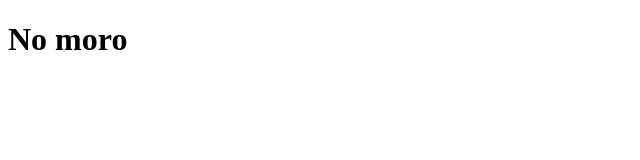
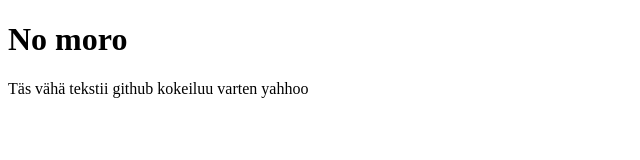
Before and after one commit to Velimah/WebMediaProjekti, a plain HTML site: page index.html in a window 1280 px wide. Shown: the whole page, without its empty margins (0-640 px from the left). Drawn offline with Linux system fonts and the light colour scheme.

Commit message:
kokeilu kakkonen

```diff
--- a/index.html
+++ b/index.html
@@ -6,6 +6,7 @@
 </head>
 <body>
 	<h1>No moro</h1>
+	<p>Täs vähä tekstii github kokeiluu varten yahhoo</p>
 
 </body>
 </html>
```
